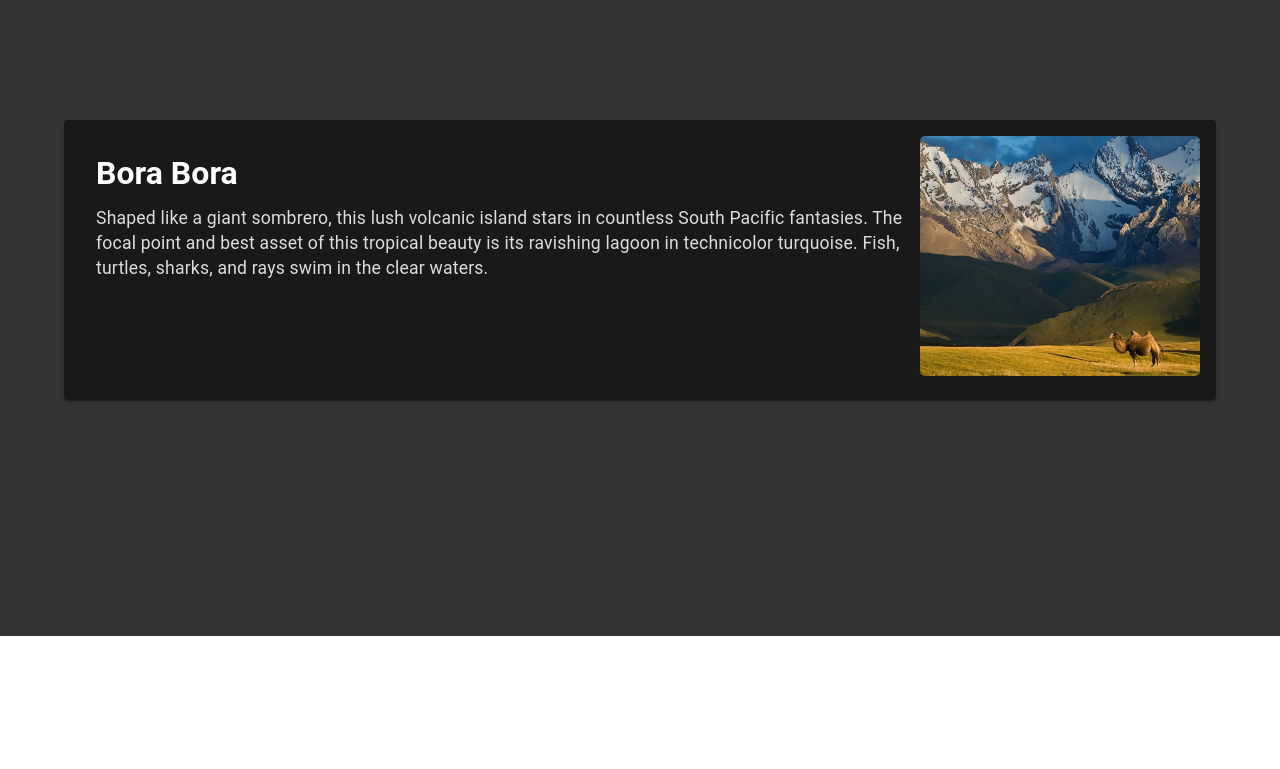
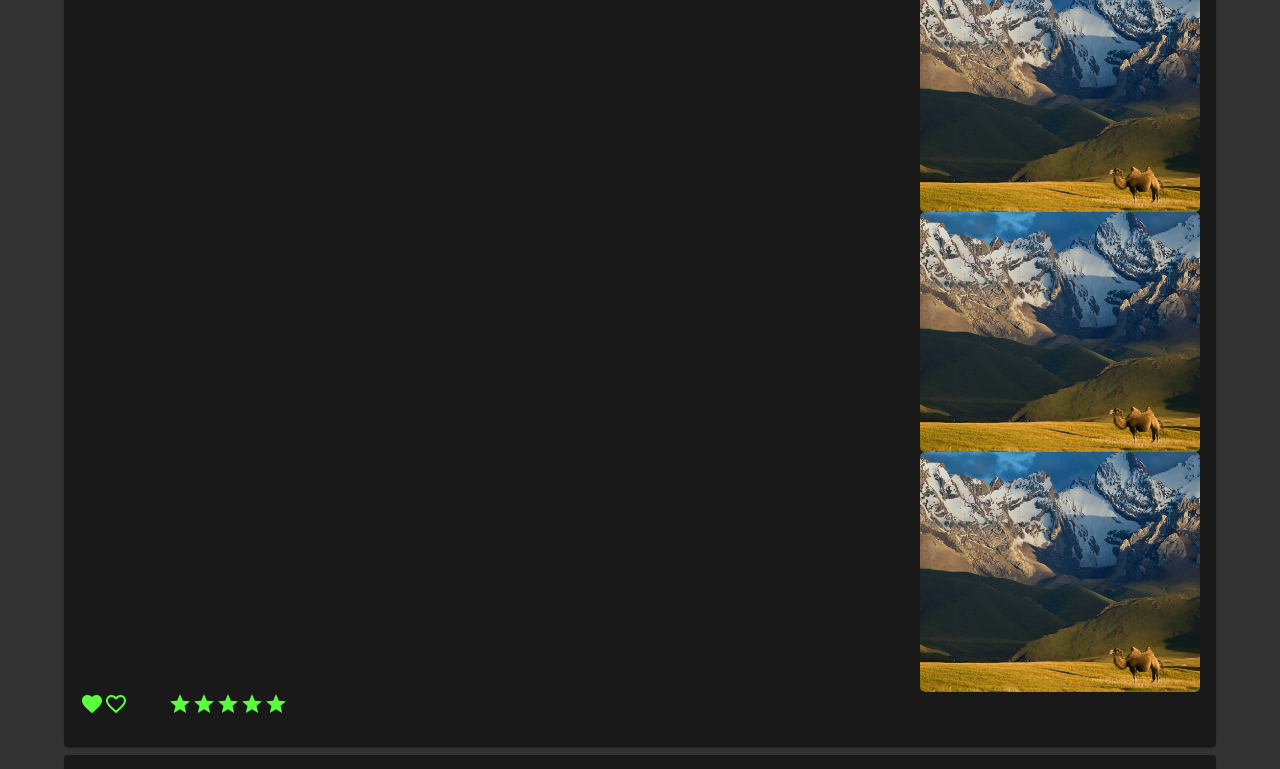
Before and after one commit to open-goverment-kg/front, a React (Create React App) app: page / in a window 1280 px wide. Shown: the part 1140-1909 px from the top of the page. Before the commit the page ends 1776 px from the top, so only its background shows below. Built offline with nearby package versions, Linux system fonts and the light colour scheme.

Commit message:
change some position and add

```diff
--- a/src/component/UI/card/ImageCard.jsx
+++ b/src/component/UI/card/ImageCard.jsx
@@ -5,9 +5,13 @@ import {
   CardContent,
   CardMedia,
   Collapse,
+  Grid,
+  Rating,
   styled,
   Typography,
 } from "@mui/material";
+import FavoriteIcon from "@mui/icons-material/Favorite";
+import FavoriteBorderIcon from "@mui/icons-material/FavoriteBorder";
 
 const ImageCard = ({ place, checked }) => {
   return (
@@ -29,15 +33,28 @@ const ImageCard = ({ place, checked }) => {
               component="p"
               className="desc"
             >
-              {place.description}
+              {place.content}
             </Typography>
           </Box>
+          <Box>
+            {place.images.map((image) => (
+              <CardMedia
+                className="media"
+                image={image}
+                title="Contemplative Reptile"
+              />
+            ))}
+          </Box>
 
-          <CardMedia
-            className="media"
-            image={place.imageUrl}
-            title="Contemplative Reptile"
-          />
+          <Grid container spacing={5}>
+            <Grid item>
+              <FavoriteIcon />
+              <FavoriteBorderIcon />
+            </Grid>
+            <Grid item>
+              <Rating name="read-only" value={5} readOnly />
+            </Grid>
+          </Grid>
         </CardContent>
       </Card>
     </StyledCollapse>
@@ -52,7 +69,17 @@ const StyledCollapse = styled(Collapse)(() => ({
   },
   "& .media": {
     height: 240,
+    minWidth: "240px",
     borderRadius: "5px",
+  },
+  "& .medies": {
+    display: "flex",
+    width: "240px",
+    overflow: "auto",
+    gap: "8px",
+  },
+  "& .medies::-webkit-scrollbar": {
+    display: "none",
   },
   "& .title": {
     fontWeight: "bold",
@@ -70,4 +97,7 @@ const StyledCollapse = styled(Collapse)(() => ({
   "& .typographies": {
     padding: "1rem",
   },
+  "& .MuiSvgIcon-root": {
+    fill: "#5aff3d",
+  },
 }));
--- a/src/component/UI/theme/index.js
+++ b/src/component/UI/theme/index.js
@@ -10,6 +10,13 @@ const Themes = ({ children }) => {
           },
         },
       },
+      MuiButton: {
+        styleOverrides: {
+          root: {
+            background: "#5aff3d",
+          },
+        },
+      },
     },
   });
   return <ThemeProvider theme={mainTheme}>{children}</ThemeProvider>;
--- a/src/layout/Header/index.js
+++ b/src/layout/Header/index.js
@@ -62,10 +62,10 @@ const Header = () => {
             transformOrigin={{ horizontal: "right", vertical: "top" }}
             anchorOrigin={{ horizontal: "right", vertical: "bottom" }}
           >
-            <MenuItem>
+            <MenuItem onClick={setOpenMenu}>
               <Link to={ROUTES.MAIN}>Home</Link>
             </MenuItem>
-            <MenuItem>
+            <MenuItem onClick={setOpenMenu}>
               <Link to={ROUTES.PUBLISH}>Publish</Link>
             </MenuItem>
           </Menu>
--- a/src/static/places.js
+++ b/src/static/places.js
@@ -3,18 +3,24 @@ const places = [
   {
     id: 1,
     title: "Green",
-    description:
+    content:
       "The Maldives are home to some of the world's most ravishing islands, but it's the sea, which truly makes these islands shine. Luminous aquamarine waters with a crystal clarity lap upon these dazzling white shores, which barely peek above the Indian Ocean.",
-    imageUrl: image,
     time: 1500,
+    tags: [],
+    likes: 0,
+    rating: 0,
+    images: [image, image, image, image],
   },
   {
     id: 2,
-    title: "Bora Bora",
-    description:
+    title: "Red",
+    content:
       "Shaped like a giant sombrero, this lush volcanic island stars in countless South Pacific fantasies. The focal point and best asset of this tropical beauty is its ravishing lagoon in technicolor turquoise. Fish, turtles, sharks, and rays swim in the clear waters.",
-    imageUrl: image,
     time: 1500,
+    tags: [],
+    likes: 0,
+    rating: 0,
+    images: [image, image, image, image],
   },
 ];
 
```
